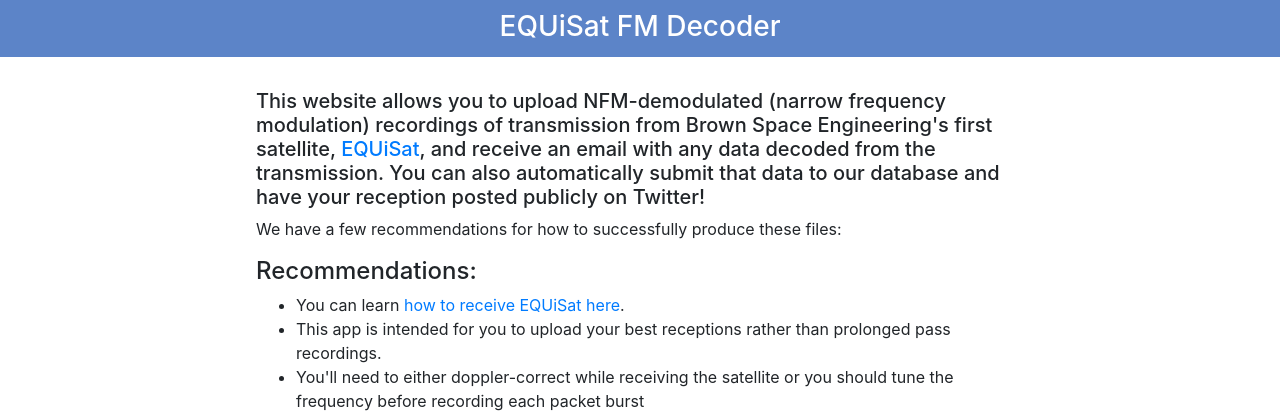
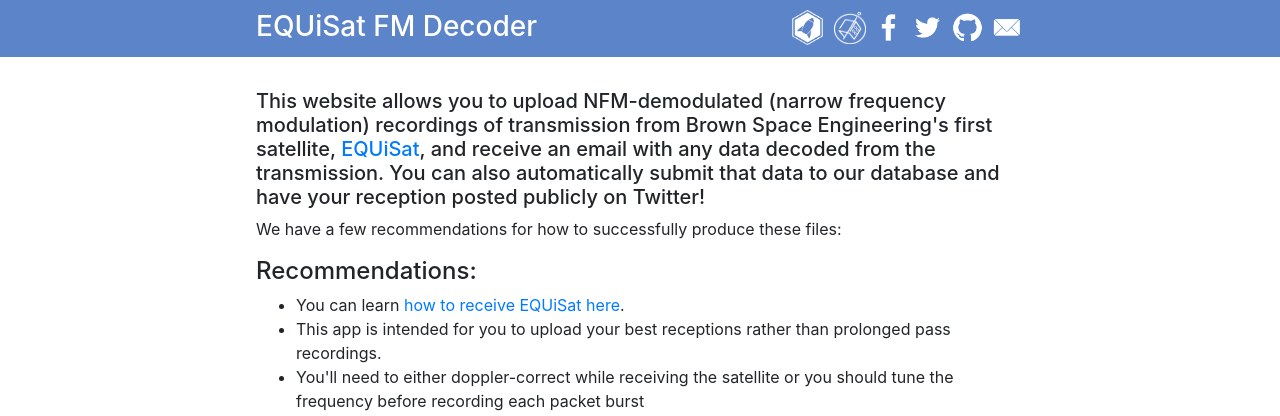
Before and after one commit to BrownSpaceEngineering/equisat-decode-server, a Flask app: page / in a window 1280 px wide. Shown: the top 416 px of the page. Run offline with Flask 2, Linux system fonts and the light colour scheme; some libraries are stand-ins or nearby versions.

Commit message:
Add social links

```diff
--- a/static/css/main.css
+++ b/static/css/main.css
@@ -19,6 +19,17 @@
     margin-left: -25px;
 }
 
+.center-msg {
+    margin: auto;
+    margin-top: 5em;
+}
+
+.page-width {
+    width: 60%;
+    margin-left: auto;
+    margin-right: auto;
+}
+
 .header {
     background: #5C84C8;
     color: white;
@@ -27,13 +38,35 @@
     margin-bottom: 1em;
 }
 
-.center-msg {
-    margin: auto;
-    margin-top: 5em;
+#navbar {
+    display: grid;
+    grid-template-columns: 50% 50%;
+}
+
+#title {
+    text-align: left;
+    grid-column: 1/2;
+}
+
+#social-links {
+    text-align: right;
+    grid-column: 2/2;
+}
+
+.bseLogo {
+    width: 35px;
+    height: 35px;
+    margin-right: 5px;
+}
+
+.satLogo {
+    width: 32px;
+    height: 32px;
+    -webkit-filter: invert(100%);
+    filter: invert(100%);
 }
 
 #form-section {
-    width: 60%;
     margin: auto;
     margin-bottom: 4em;
 }
@@ -53,7 +86,7 @@
 }
 
 @media only screen and (max-width: 768px) {
-    #form-section {
+    .page-width {
         width: 90% important;
     }
 }
--- a/templates/index.html
+++ b/templates/index.html
@@ -13,12 +13,22 @@
 </head>
 <body>
     <div class="header">
-      <h3 class="txt-center" id="title">
-        EQUiSat FM Decoder
-      </h3>
+        <div id="navbar" class="page-width">
+            <h3 id="title">
+                EQUiSat FM Decoder
+            </h3>
+            <div id="social-links">
+                <a href="http://www.brownspace.org" target="_blank" rel="noopener noreferrer"><img src="/static/images/bse_white.c05204cf.png" alt="logo" class="bseLogo"></a>
+                <a href="http://equisat.brownspace.org" target="_blank" rel="noopener noreferrer"><img src="/static/images/sat_logo.7bf319bf.png" alt="equisat" class="satLogo"></a>
+                <a href="https://www.facebook.com/browncubesat" target="_blank" rel="noopener noreferrer"><img src="/static/images/facebook.fb8c32a1.png" alt="fb" width="35px" height="35px"></a>
+                <a href="https://www.twitter.com/browncubesat" target="_blank" rel="noopener noreferrer"><img src="/static/images/twitter.a94e3776.png" alt="tw" width="35px" height="35px"></a>
+                <a href="https://www.github.com/BrownSpaceEngineering" target="_blank" rel="noopener noreferrer"><img src="/static/images/github.60fefc28.png" alt="gh" width="35px" height="35px"></a>
+                <a href="mailto:bse@brown.edu" target="_blank" rel="noopener noreferrer"><img src="/static/images/mail.201c9b1a.png" alt="mail" width="35px" height="35px"></a></div>
+            </div>
+        </div>
     </div>
 
-    <div id="form-section">
+    <div id="form-section" class="page-width">
         <div id="req_and_recs">
             <h5>This website allows you to upload NFM-demodulated (narrow frequency modulation) recordings of transmission from Brown Space Engineering's first satellite, <a href="https://brownspace.org/equisat">EQUiSat</a>, and receive an email with any data decoded from the transmission. You can also automatically submit that data to our database and have your reception posted publicly on Twitter!</h5>
             <p>We have a few recommendations for how to successfully produce these files:</p>
```
Also changed, not shown: static/images/bse_white.c05204cf.png (added), static/images/facebook.fb8c32a1.png (added), static/images/github.60fefc28.png (added), static/images/mail.201c9b1a.png (added), static/images/sat_logo.7bf319bf.png (added), static/images/twitter.a94e3776.png (added).
